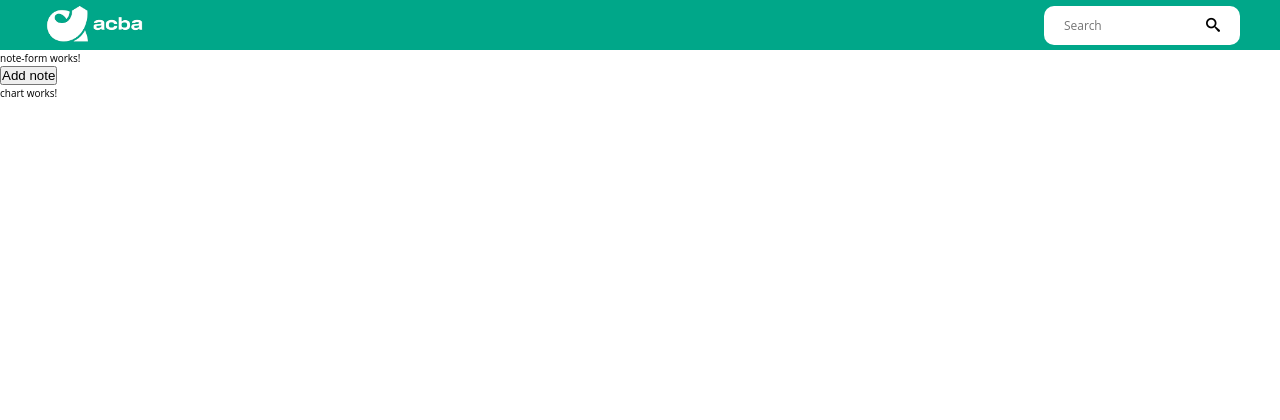
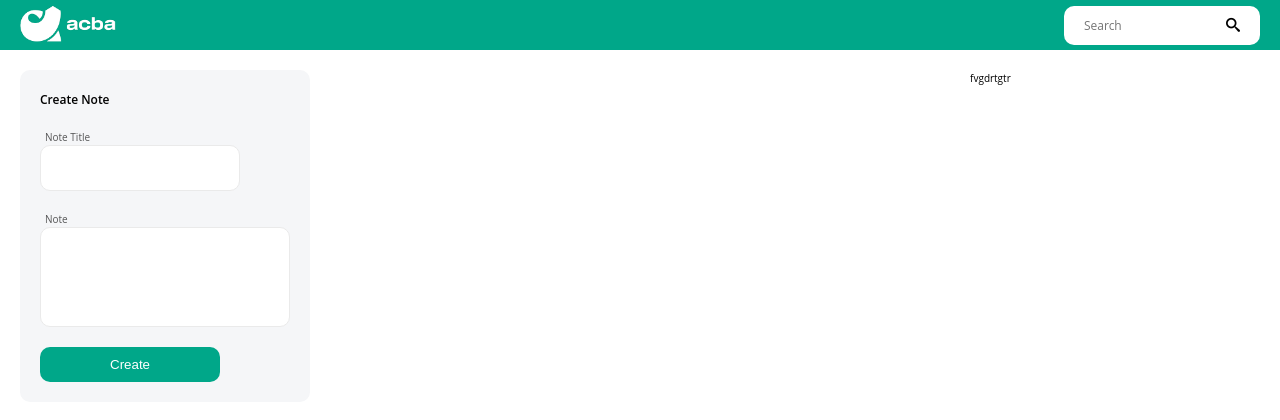
Before and after one commit to Lian-040400/acba-notpad, an Angular app: page /notes in a window 1280 px wide. Shown: the top 420 px of the page. Built offline with nearby package versions, Linux system fonts and the light colour scheme.

Commit message:
added create note ui part

```diff
--- a/src/app/modules/header/components/header/header.component.scss
+++ b/src/app/modules/header/components/header/header.component.scss
@@ -1,3 +1,7 @@
+:host {
+  grid-column: 1 / -1;
+}
+
 .header {
   font-size: 1.4rem;
   height: 5rem;
@@ -5,8 +9,9 @@
   display: flex;
   justify-content: space-between;
   align-items: center;
+
   .logo {
     height: 100%;
-    margin-left: 4rem;
+    margin-left: 2rem;
   }
 }
--- a/src/app/modules/notes/components/note-form/note-form.component.html
+++ b/src/app/modules/notes/components/note-form/note-form.component.html
@@ -1,2 +1,14 @@
-<p>note-form works!</p>
-<button (click)="addNote()">Add note</button>
+<div class="form-container">
+  <p class="form-header">Create Note</p>
+  <div class="note-title-container">
+    <p class="input-title">Note Title</p>
+    <input type="text">
+  </div>
+  <div class="note-description-container">
+    <p class="input-title">Note</p>
+    <textarea></textarea>
+  </div>
+  <div class="add-button">
+    <button (click)="addNote()">Create</button>
+  </div>
+</div>
--- a/src/app/modules/notes/components/note-form/note-form.component.scss
+++ b/src/app/modules/notes/components/note-form/note-form.component.scss
@@ -0,0 +1,80 @@
+:host{
+  display: flex;
+  align-items: center;
+}
+.form-container {
+  width: 100%;
+  height: auto;
+  padding: 2rem;
+  margin-left: 2rem;
+  display: flex;
+  flex-direction: column;
+  justify-content: space-between;
+  font-size: 1.2rem;
+  background: var(--color-grey-light-1);
+  border-radius: 1rem;
+
+  .form-header {
+    margin-bottom: 2rem;
+    font-weight: 550;
+  }
+
+  .note-description-container, .note-title-container {
+    margin-bottom: 2rem;
+    display: flex;
+    flex-direction: column;
+    justify-content: center;
+
+    p {
+      padding-left: .5rem;
+      font-size: 1rem;
+      color: var(--color-black-opacity);
+    }
+  }
+
+  .note-title-container {
+    input {
+      width: 80%;
+      padding: 1.5rem 2rem;
+      border: 1px solid var(--color-grey-light-2);;
+      border-radius: 1rem;
+      font-family: inherit;
+      font-size: 1rem;
+      transition: all .2s;
+      &:hover {
+        border: 1px solid var(--color-primary);
+      }
+      &:focus {
+        outline: none;
+      }
+    }
+  }
+
+  .add-button {
+    button {
+      padding: 1rem 7rem;
+      border: none;
+      border-radius: 1rem;
+      background-color: var(--color-primary);
+      color:  var(--color-white);
+    }
+  }
+
+  .note-description-container {
+    textarea {
+      width: 100%;
+      height: 10rem;
+      padding: .8rem;
+      border-radius: 1rem;
+      border: 1px solid var(--color-grey-light-2);
+      background: var(--color-white);
+      resize: none;
+      &:hover {
+        border: 1px solid var(--color-primary);
+      }
+      &:focus {
+        outline: none;
+      }
+    }
+  }
+}
--- a/src/app/modules/notes/components/notes/notes.component.html
+++ b/src/app/modules/notes/components/notes/notes.component.html
@@ -1,12 +1,11 @@
-<div class="container">
+<div class="notes-container">
   <app-header>
     <app-search></app-search>
   </app-header>
   <app-note-form (addNewNote)="getNotes()"></app-note-form>
-  <div *ngFor="let note of notes">
-    <app-note [note]="note" (triggerEditedNote)="editNote($event)"
+  <div class="note-list-container">
+    <app-note *ngFor="let note of notes" [note]="note" (triggerEditedNote)="editNote($event)"
               (triggerDeletedNoteId)="deleteNote($event)">
-
     </app-note>
   </div>
   <app-chart></app-chart>
--- a/src/app/modules/notes/components/notes/notes.component.scss
+++ b/src/app/modules/notes/components/notes/notes.component.scss
@@ -0,0 +1,6 @@
+.notes-container {
+  display: grid;
+  grid-template-columns: 1fr 2fr  1fr;
+  gap: 2rem;
+  align-items: start;
+}
--- a/src/app/modules/search/components/search/search.component.scss
+++ b/src/app/modules/search/components/search/search.component.scss
@@ -2,7 +2,7 @@
   display: block;
   width: auto;
   height: 100%;
-  margin-right: 4rem;
+  margin-right: 2rem;
 
   .search {
     width: 100%;
@@ -14,17 +14,13 @@
     justify-content: center;
 
     &__input {
+      padding: 1.1rem 2rem;
       position: absolute;
       right: 0;
       border-radius: 1rem;
+      border: none;
       font-family: inherit;
       font-size: 1.2rem;
-      border: none;
-      padding: 1.1rem 2rem;
-      transition: all .2s;
-      &:hover {
-        cursor: pointer;
-      }
       &:focus {
         outline: none;
       }
--- a/src/app/standalones/chart/chart.component.html
+++ b/src/app/standalones/chart/chart.component.html
@@ -1 +1 @@
-<p>chart works!</p>
+<div class="chart-container">fvgdrtgtr</div>
--- a/src/app/standalones/chart/chart.component.scss
+++ b/src/app/standalones/chart/chart.component.scss
@@ -0,0 +1,3 @@
+.chart-container{
+  margin-right: 2rem;
+}
--- a/src/styles.scss
+++ b/src/styles.scss
@@ -1,14 +1,18 @@
 @import "assets/fonts/icons/style.css";
+
 :root {
   --color-primary: #00a789;
+  --color-white: #FFF;
   --color-grey-light-1: #F5F6F8;
+  --color-grey-light-2: #eaeaea;
   --color-black: #000;
+  --color-black-opacity: rgba(0, 0, 0, 0.65);
 }
 
-$bp-largest: 75em;     // 1200px
-$bp-large: 68.75em;    // 1100px
-$bp-medium: 56.25em;   // 900px
-$bp-small: 37.5em;     // 600px
+$bp-largest: 75em; // 1200px
+$bp-large: 68.75em; // 1100px
+$bp-medium: 56.25em; // 900px
+$bp-small: 37.5em; // 600px
 $bp-smallest: 31.25em; // 500px
 
 * {
@@ -25,20 +29,11 @@ $bp-smallest: 31.25em; // 500px
 html {
   box-sizing: border-box;
   font-size: 62.5%; // 1rem = 10px, 10px/16px = 62.5%
-
-  //@media only screen and (max-width: $bp-large) {
-  //  font-size: 50%;
-  //}
 }
 
 body {
   font-family: 'Open Sans', sans-serif;
   font-weight: 400;
   line-height: 1.6;
-  //color: var(--color-grey-dark-2);
-  background-image: linear-gradient(to right bottom, var(--color-primary-light), var(--color-primary-dark));
-  background-size: cover;
-  background-repeat: no-repeat;
-
   min-height: 100vh;
 }
```
Also changed, not shown: src/assets/img/logo-2.png.
